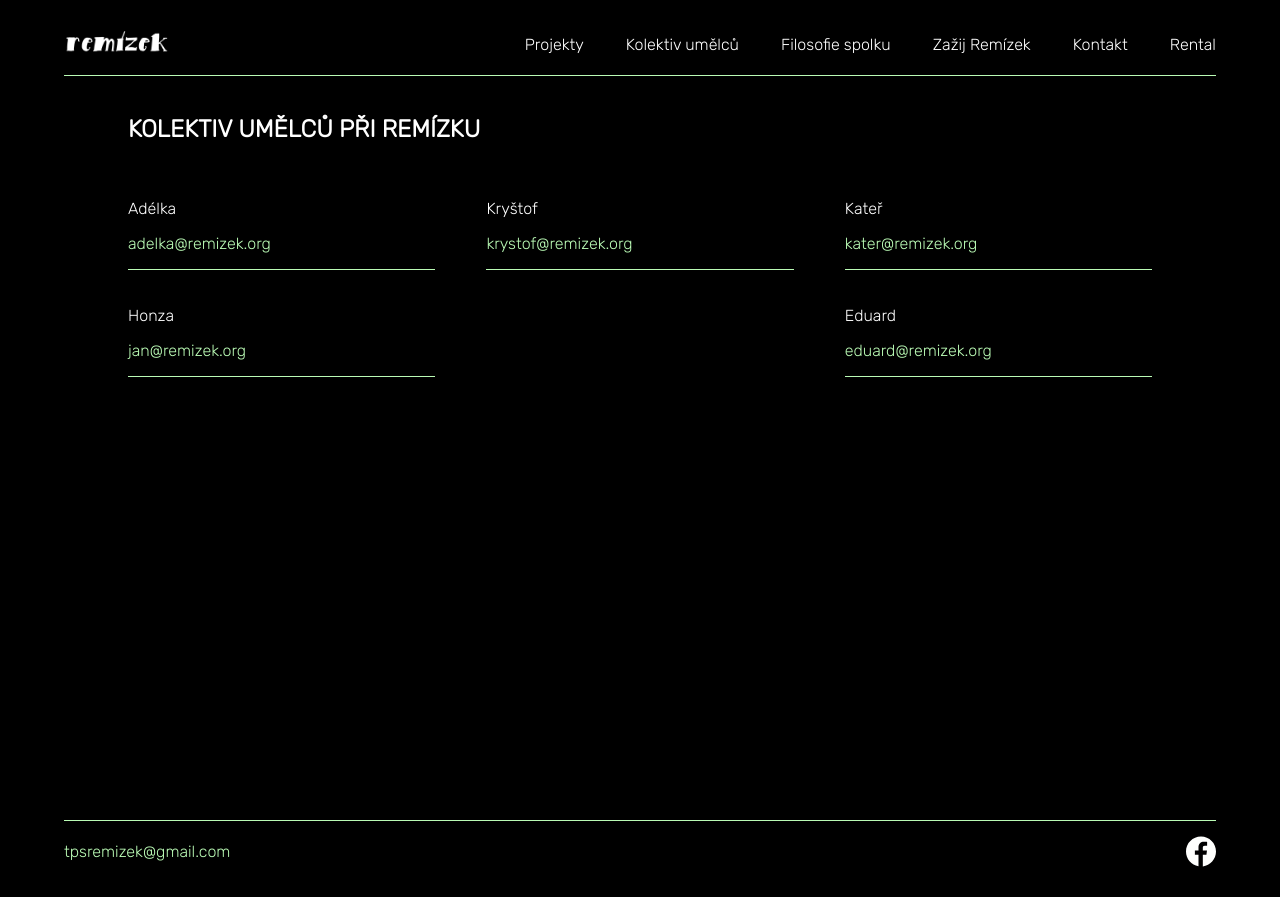
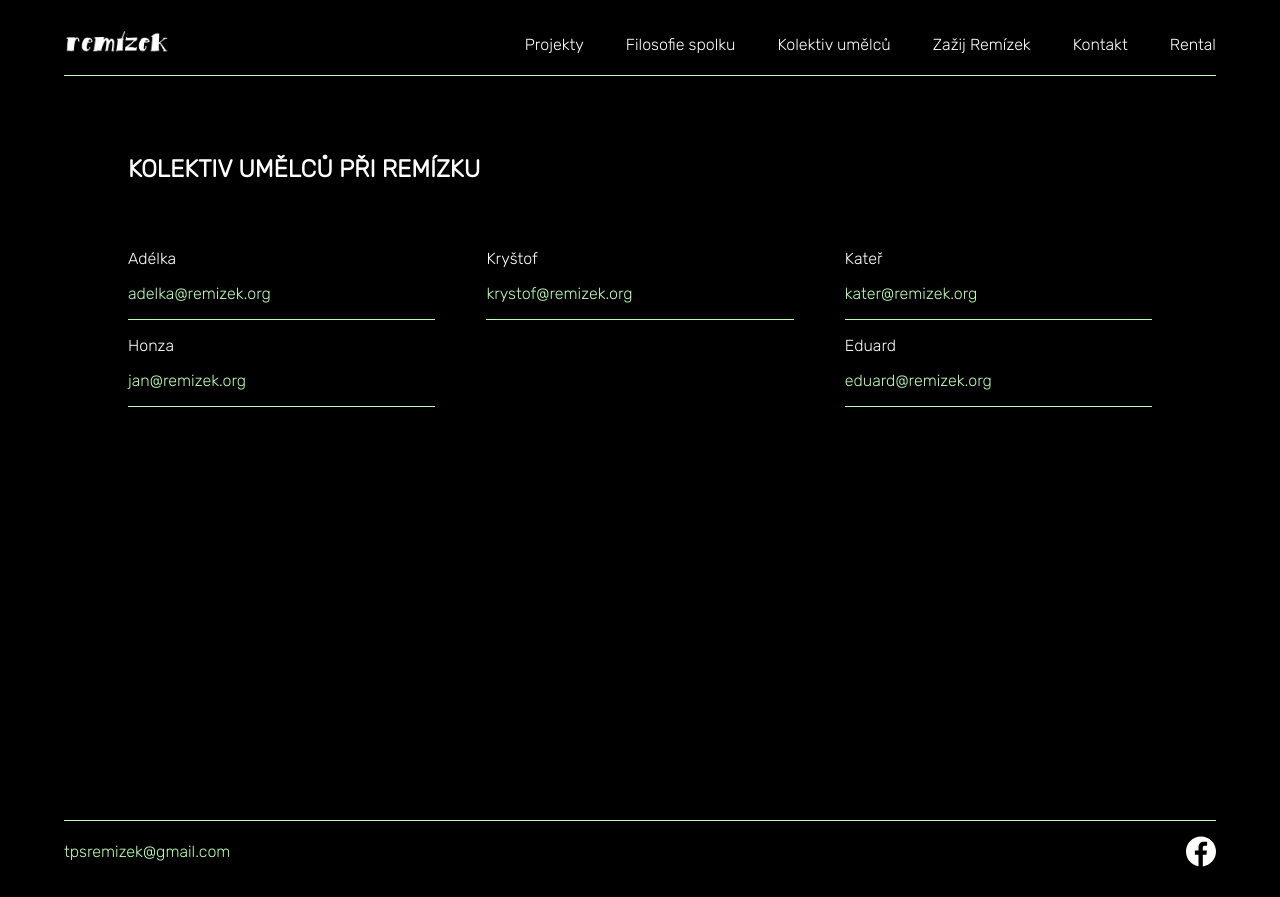
Before and after one commit to hornermar/remizek_web, a Next.js app: page /kolektiv-umelcu in a window 1280 px wide. Built offline with nearby package versions, Linux system fonts and the light colour scheme.

Commit message:
uprava responzivni 1200

```diff
--- a/components/HeaderHome/index.js
+++ b/components/HeaderHome/index.js
@@ -36,13 +36,13 @@ const HeaderHome = () => {
             <Link href="/#projekty">Projekty</Link>
           </li>
           <li>
-            <Link href="/kolektiv-umelcu" passHref>
-              Kolektiv umělců
+            <Link href="/#filosofie-spolku" passHref>
+              Filosofie spolku
             </Link>
           </li>
           <li>
-            <Link href="/#filosofie-spolku" passHref>
-              Filosofie spolku
+            <Link href="/kolektiv-umelcu" passHref>
+              Kolektiv umělců
             </Link>
           </li>
           <li>
--- a/styles/Footer.module.css
+++ b/styles/Footer.module.css
@@ -42,7 +42,7 @@
   cursor: pointer;
 }
 
-@media (min-width: 768px) {
+@media (min-width: 1200px) {
   .line,
   .contacts {
     width: 90%;
--- a/styles/Home.module.css
+++ b/styles/Home.module.css
@@ -12,7 +12,7 @@
   margin: 50px 0 0 0;
 }
 
-@media (min-width: 768px) {
+@media (min-width: 1200px) {
   .cover {
     height: 80vh;
     margin-top: 0;
--- a/styles/Philosophy.module.css
+++ b/styles/Philosophy.module.css
@@ -23,7 +23,7 @@
   font-size: 16px;
 }
 
-@media (min-width: 768px) {
+@media (min-width: 1200px) {
   .containerPhilosophy {
     width: 60%;
     padding: 50px 0 70px 0;
--- a/styles/Projects.module.css
+++ b/styles/Projects.module.css
@@ -62,7 +62,7 @@
   cursor: pointer;
 }
 
-@media (min-width: 768px) {
+@media (min-width: 1200px) {
   .containerProjects {
     width: 55%;
     /* padding-top: 70px; */
--- a/styles/SimpleProject.module.css
+++ b/styles/SimpleProject.module.css
@@ -1,6 +1,6 @@
 .simplePage {
   background-color: black;
-  margin: 0;
+  /* margin: 0; */
   min-height: 100vh;
 }
 
@@ -36,3 +36,9 @@
   padding: 10px 0;
   margin: 0;
 }
+
+@media (min-width: 1200px) {
+  .container {
+    padding-top: 80px;
+  }
+}
--- a/styles/Team.module.css
+++ b/styles/Team.module.css
@@ -2,10 +2,6 @@
   height: 100vh;
   background-color: black;
   color: white;
-}
-
-.team h1 {
-  width: 100%;
 }
 
 .containerTeam {
@@ -16,6 +12,12 @@
   flex-direction: row;
   flex-wrap: wrap;
   justify-content: space-between;
+}
+
+.team h1 {
+  width: 100%;
+  font-size: 24px;
+  margin-bottom: 50px;
 }
 
 .contact {
@@ -32,9 +34,13 @@
   color: #bafbb5;
 }
 
-@media (min-width: 768px) {
+@media (min-width: 1200px) {
   .contact {
-    margin-top: 20px;
+    /* margin-top: 20px; */
     width: 30%;
   }
+
+  .containerTeam {
+    padding-top: 80px;
+  }
 }
--- a/styles/globals.css
+++ b/styles/globals.css
@@ -69,10 +69,13 @@ img {
   margin-top: 35px;
 }
 
-@media (min-width: 768px) {
+@media (min-width: 1200px) {
   .cover_text {
     width: 40%;
     padding-top: 10%;
+  }
+  .cover_text {
+    font-size: 18px;
   }
 }
 
@@ -187,7 +190,7 @@ header {
   background-color: white;
 }
 
-@media (min-width: 768px) {
+@media (min-width: 1200px) {
   .nav_bar button {
     display: none;
   }
```
